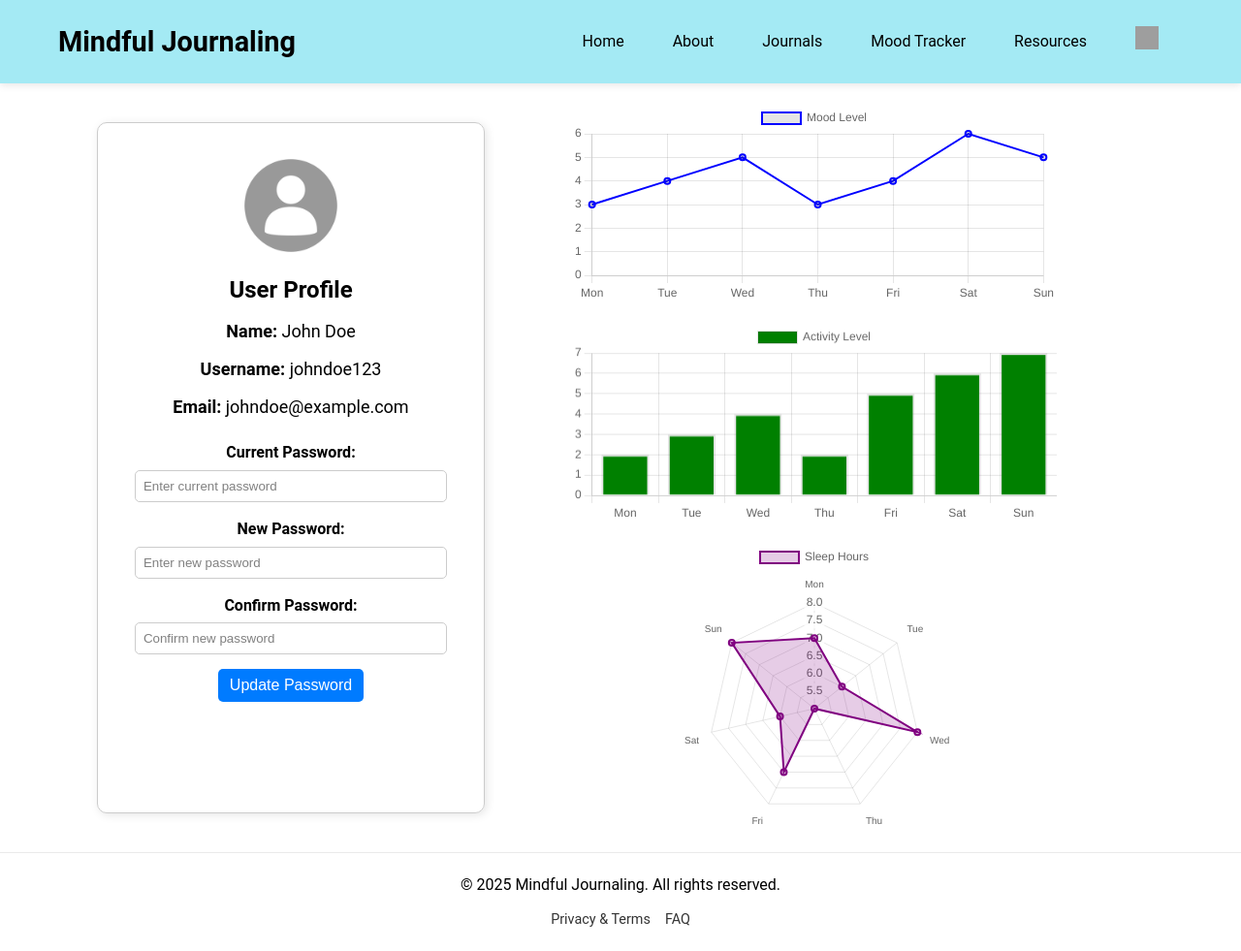
After one commit to Hadi-001/Web_Project, a PHP site: page /profile.html in a window 1280 px wide; the page is wider, and only the part inside the window is pictured. The commit adds this page. Shown: that part at 97% size. Run offline with PHP 8.4, Linux system fonts and the light colour scheme; grey boxes are pictures that could not be loaded.

Commit message:
Add profile page
- fix styles for the signup page
- Create and design profile where user can see
his information and change password
- Delete redundant CSS code

```diff
--- a/Home.html
+++ b/Home.html
@@ -73,11 +73,6 @@
                     </div>
                 </div>
                 <div class="Intro-image">
-                    <div class="floating-shapes">
-                        <div class="shape"></div>
-                        <div class="shape"></div>
-                        <div class="shape"></div>
-                    </div>
                     <img src="Images/home.jpg" alt="Mindful Journaling" />
                 </div>
             </section>
--- a/contactUS.html
+++ b/contactUS.html
@@ -91,7 +91,7 @@
                     <!--Take the message from the user -->
                     <div class="input-group">
                         <label for="message">Message</label>
-                        <textarea placeholder="Type your message..." id="message" name="message" rows="5" required></textarea>
+                        <textarea maxlength="500" placeholder="Type your message..." id="message" name="message" rows="5" required></textarea>
                     </div>
                     <button type="submit" class="btn-contact-us">Send Message</button>
                 </form>
--- /dev/null
+++ b/profile.html
@@ -0,0 +1,168 @@
+<!DOCTYPE html>
+<html lang="en">
+<head>
+    <meta charset="UTF-8">
+    <meta name="viewport" content="width=device-width, initial-scale=1.0">
+    <title>User Profile</title>
+    <link rel="stylesheet" href="style.css">
+    <script src="https://cdn.jsdelivr.net/npm/chart.js"></script>
+</head>
+<body>
+    <!-- Header -->
+    <header>
+        <div class="header-container">
+            <a href="Home.html" class="logo">Mindful Journaling</a>
+            <button class="menu-toggle" id="menu-toggle">&#9776;</button>
+            <nav>
+                <ul id="main-menu">
+                    <li><a href="Home.html">Home</a></li>
+                    <li><a href="AboutUs.html">About</a></li>
+                    <li class="has-dropdown">
+                        <a href="daily-prompts.html">Journals</a>
+                        <ul class="dropdown">
+                            <li><a href="daily-prompts.html">Daily Prompts</a></li>
+                            <li><a href="weekly-prompts.html">Weekly Check-Ins</a></li>
+                        </ul>
+                    </li>
+                    <li><a href="mood-tracker.html">Mood Tracker</a></li>
+                    <li class="has-dropdown">
+                        <a href="articles.html">Resources</a>
+                        <ul class="dropdown">
+                            <li><a href="articles.html">Articles</a></li>
+                            <li><a href="tools.html">Tools &amp; Apps</a></li>
+                        </ul>
+                    </li>
+                    <li>
+                        <a href="contactUS.html">
+                            <img src="images/contact-icon.png" alt="Contact" class="icon" />
+                        </a>
+                    </li>
+                </ul>
+            </nav>
+        </div>
+    </header>
+
+    <!-- Profile and Chart Section -->
+    <div class="profile-and-charts-container">
+        <!-- Profile Section -->
+        <div class="profile-container">
+            <img src="Images/anonymous-user.png" alt="">
+            <h2>User Profile</h2>
+            <div class="profile-details">
+                <p><strong>Name:</strong> <span id="userName">John Doe</span></p>
+                <p><strong>Username:</strong> <span id="userUsername">johndoe123</span></p>
+                <p><strong>Email:</strong> <span id="userEmail">johndoe@example.com</span></p>
+
+                <!-- Password Change -->
+                <form id="passwordForm">
+                    <label for="oldPassword">Current Password:</label>
+                    <input type="password" id="oldPassword" placeholder="Enter current password" required>
+
+                    <label for="newPassword">New Password:</label>
+                    <input type="password" id="newPassword" placeholder="Enter new password" required>
+
+                    <label for="newPassword">Confirm Password:</label>
+                    <input type="password" id="ConfirmnewPassword" placeholder="Confirm new password" required>
+
+                    <button class="btn-contact-us" type="submit">Update Password</button>
+                </form>
+            </div>
+        </div>
+
+        <!-- Chart Section -->
+        <div class="charts-container">
+            <div class="chart-container">
+                <canvas id="myChart"></canvas>
+            </div>
+
+            <div class="chart-container">
+                <canvas id="secondChart"></canvas>
+            </div>
+
+            <div class="chart-container">
+                <canvas id="thirdChart"></canvas>
+            </div>
+        </div>
+    </div>
+
+    <!-- Footer -->
+    <footer>
+        <div class="footer-container">
+            <p>&copy; 2025 Mindful Journaling. All rights reserved.</p>
+            <ul class="footer-menu">
+                <li><a href="privacy&terms.html">Privacy &amp; Terms</a></li>
+                <li><a href="FAQ.html">FAQ</a></li>
+            </ul>
+        </div>
+    </footer>
+
+    <!-- This scripting is for the charts -->
+    <script>
+        // First Chart (Mood Level)
+        const ctx1 = document.getElementById('myChart').getContext('2d');
+        new Chart(ctx1, {
+            type: 'line',
+            data: {
+                labels: ['Mon', 'Tue', 'Wed', 'Thu', 'Fri', 'Sat', 'Sun'],
+                datasets: [{
+                    label: 'Mood Level',
+                    data: [3, 4, 5, 3, 4, 6, 5],
+                    borderColor: 'blue',
+                    borderWidth: 2
+                }]
+            },
+            options: {
+                responsive: true,
+                maintainAspectRatio: false,
+                scales: {
+                    y: { beginAtZero: true }
+                }
+            }
+        });
+
+        // Second Chart (Activity Level)
+        const ctx2 = document.getElementById('secondChart').getContext('2d');
+        new Chart(ctx2, {
+            type: 'bar',
+            data: {
+                labels: ['Mon', 'Tue', 'Wed', 'Thu', 'Fri', 'Sat', 'Sun'],
+                datasets: [{
+                    label: 'Activity Level',
+                    data: [2, 3, 4, 2, 5, 6, 7],
+                    backgroundColor: 'green',
+                    borderWidth: 2
+                }]
+            },
+            options: {
+                responsive: true,
+                maintainAspectRatio: false,
+                scales: {
+                    y: { beginAtZero: true }
+                }
+            }
+        });
+
+        // Third Chart (Sleep Hours)
+        const ctx3 = document.getElementById('thirdChart').getContext('2d');
+        new Chart(ctx3, {
+            type: 'radar',
+            data: {
+                labels: ['Mon', 'Tue', 'Wed', 'Thu', 'Fri', 'Sat', 'Sun'],
+                datasets: [{
+                    label: 'Sleep Hours',
+                    data: [7, 6, 8, 5, 7, 6, 8],
+                    borderColor: 'purple',
+                    borderWidth: 2,
+                    fill: true,
+                    backgroundColor: 'rgba(128,0,128,0.2)'
+                }]
+            },
+            options: {
+                responsive: true,
+                maintainAspectRatio: false
+            }
+        });
+    </script>
+
+</body>
+</html>
--- a/style.css
+++ b/style.css
@@ -897,7 +864,7 @@ input::placeholder {
 /* Submit Button */
 .btn-contact-us {
     display: inline-block;
-    background-color: #6c63ff;
+    background-color: #007bff;
     color: white;
     padding: 10px 15px;
     border: none;
@@ -952,3 +919,97 @@ input::placeholder {
 /* ============================================= */
 /*              End of Contact Section           */
 /* ============================================= */
+
+
+/* ============================================= */
+/*                Profile Section                */
+/* ============================================= */
+
+
+.profile-container {
+    flex: 1;
+    max-width: 400px;
+    margin: 20px;
+    padding: 20px;
+    border: 1px solid #ccc;
+    border-radius: 10px;
+    box-shadow: 2px 2px 10px rgba(0, 0, 0, 0.1);
+    text-align: center;
+    margin-left: 30px;
+    justify-content: center;
+    align-items: center;
+}
+
+.profile-details p {
+    font-size: 18px;
+    margin: 10px 0;
+}
+
+.profile-container button {
+    margin-top: 10px;
+    padding: 8px 12px;
+    width: auto;
+
+}
+
+#passwordForm {
+    display: flex;
+    flex-direction: column;
+    align-items: center;
+}
+
+.profile-container label {
+    margin-top: 10px;
+    font-weight: bold;
+}
+
+.profile-container input {
+    width: 90%;
+    padding: 8px;
+    margin: 5px 0;
+    border: 1px solid #ccc;
+    border-radius: 5px;
+}
+
+.profile-container img {
+    width: 120px;
+    height: 120px;
+    margin-top: 5px;
+    border-radius: 100px;
+    object-fit: cover;
+}
+
+.profile-and-charts-container {
+    display: flex;
+    flex-wrap: wrap;
+    justify-content: space-evenly;
+    gap: 20px;
+    padding: 20px;
+
+}
+
+.profile-container {
+    flex: 1;
+    max-width: 400px;
+}
+
+.charts-container {
+
+    display: flex;
+    flex-direction: column;
+    gap: 20px;
+    width: 50%;
+}
+
+.chart-container {
+    max-width: 500px;
+    margin: 0;
+    flex: 1;
+    height: 300px;
+}
+
+
+
+/* ============================================= */
+/*              End of Profile Section           */
+/* ============================================= */
```
Also changed, not shown: other parts of style.css (+10 -43 lines), signup.html (+8 -1 lines), Images/anonymous-user.png (added), Images/signupimage.png (added).
